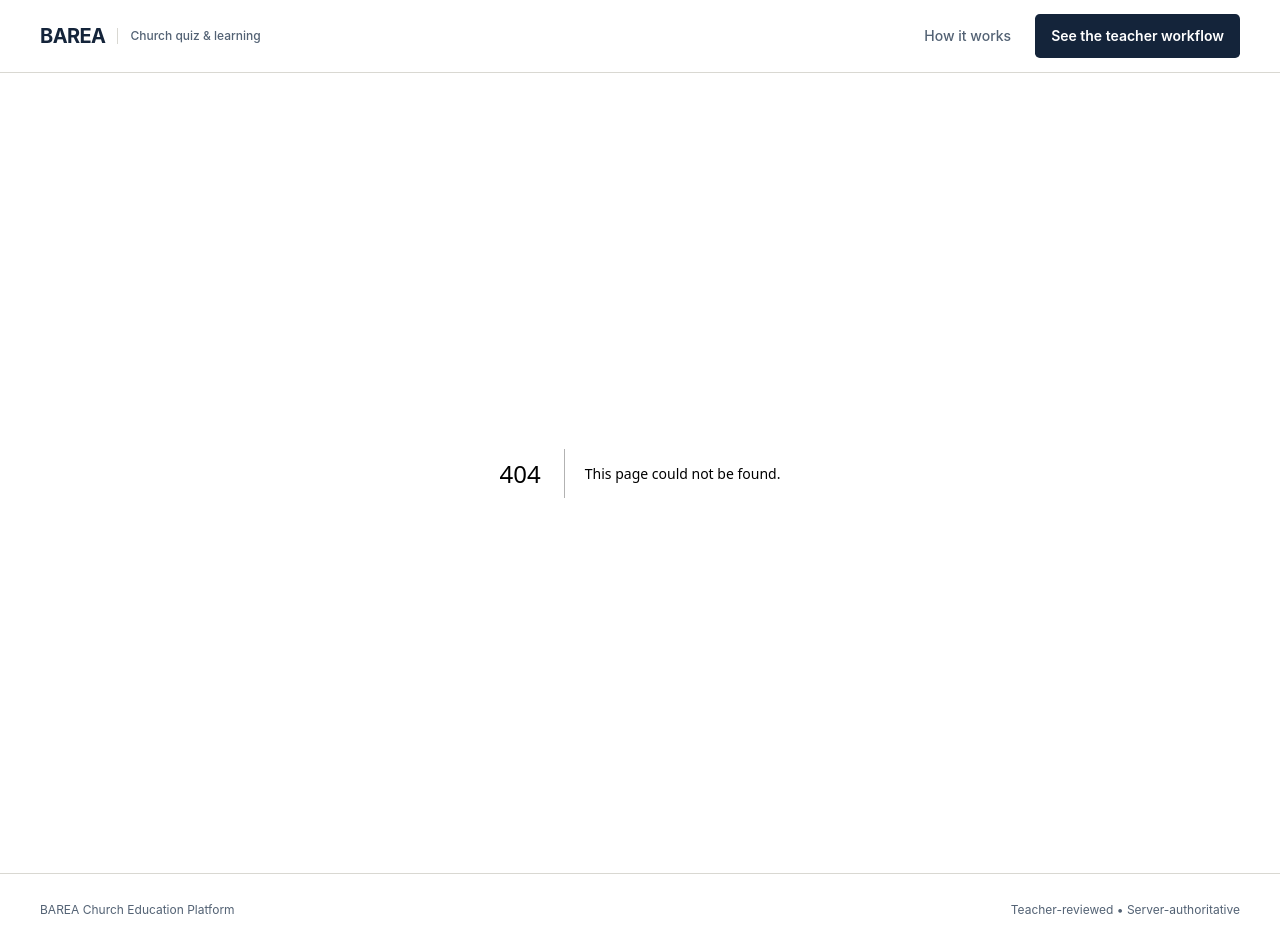
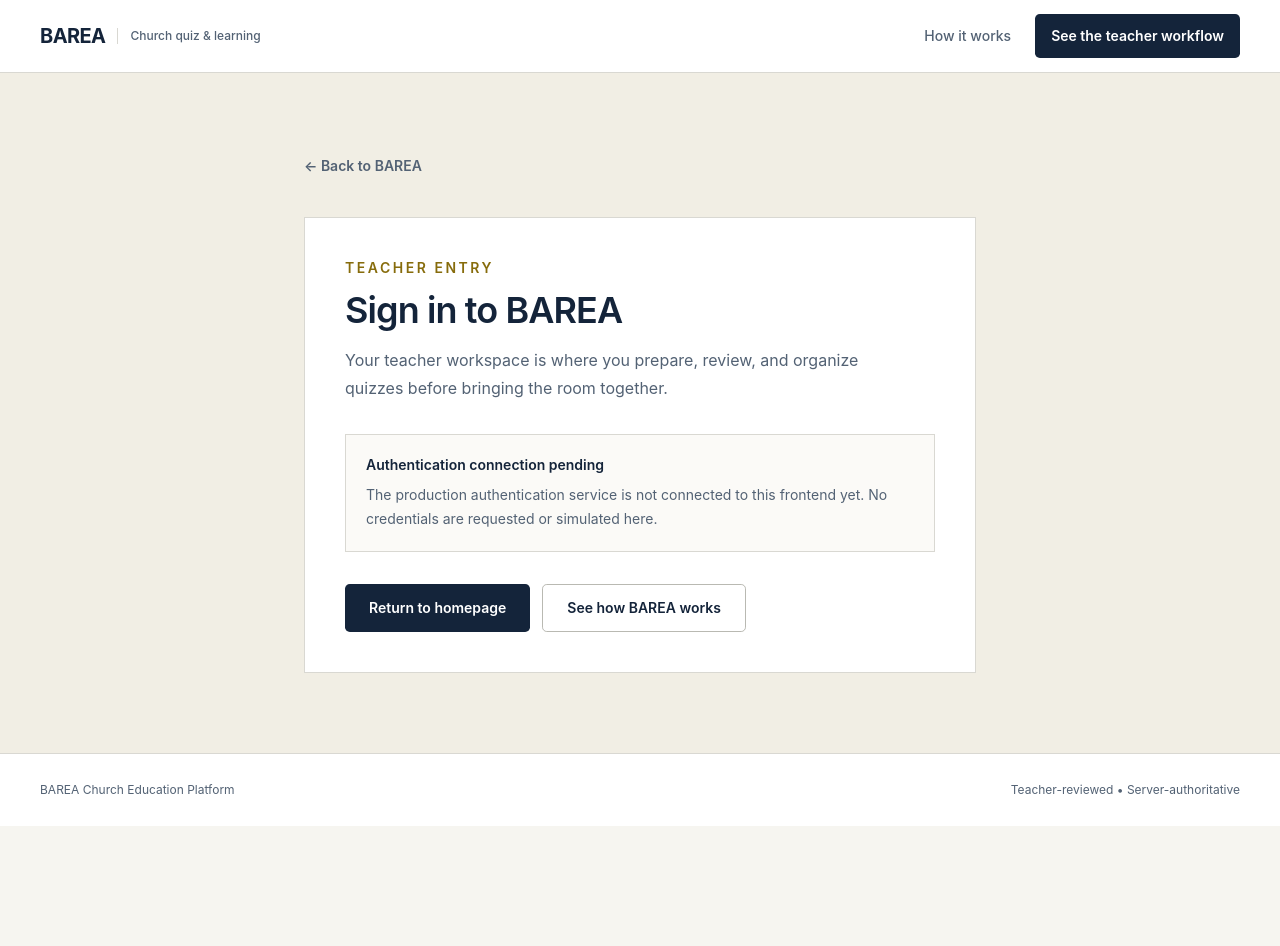
Before and after one commit to jbr01061981-hue/barea, a Next.js app: page /login in a window 1280 px wide. Before the commit this address had no page. After the commit the page ends 826 px from the top, so only its background shows below. Built offline with nearby package versions, Linux system fonts and the light colour scheme.

Commit message:
feat(frontend): add public teacher entry screen

```diff
--- /dev/null
+++ b/src/app/login/page.tsx
@@ -0,0 +1,50 @@
+import Link from 'next/link';
+
+export default function LoginPage() {
+  return (
+    <main className="min-h-[calc(100vh-9rem)] bg-[var(--barea-cream)] px-5 py-16 sm:px-8 sm:py-20 lg:px-10">
+      <div className="mx-auto max-w-2xl">
+        <Link
+          href="/"
+          className="text-sm font-semibold text-[var(--barea-ink-muted)] hover:text-[var(--barea-ink)] focus:outline-none focus-visible:ring-2 focus-visible:ring-[var(--barea-gold)] focus-visible:ring-offset-4"
+        >
+          ← Back to BAREA
+        </Link>
+
+        <div className="mt-10 border border-[var(--barea-border)] bg-white p-7 sm:p-10">
+          <p className="text-sm font-semibold uppercase tracking-[0.18em] text-[var(--barea-gold-dark)]">
+            Teacher entry
+          </p>
+          <h1 className="mt-3 text-3xl font-semibold tracking-[-0.025em] text-[var(--barea-ink)] sm:text-4xl">
+            Sign in to BAREA
+          </h1>
+          <p className="mt-4 max-w-xl text-base leading-7 text-[var(--barea-ink-muted)]">
+            Your teacher workspace is where you prepare, review, and organize quizzes before bringing the room together.
+          </p>
+
+          <div className="mt-8 border border-[var(--barea-border)] bg-[var(--barea-paper)] p-5">
+            <p className="text-sm font-semibold text-[var(--barea-ink)]">Authentication connection pending</p>
+            <p className="mt-2 text-sm leading-6 text-[var(--barea-ink-muted)]">
+              The production authentication service is not connected to this frontend yet. No credentials are requested or simulated here.
+            </p>
+          </div>
+
+          <div className="mt-8 flex flex-col gap-3 sm:flex-row">
+            <Link
+              href="/"
+              className="inline-flex min-h-12 items-center justify-center rounded-[var(--barea-radius-control)] bg-[var(--barea-ink)] px-6 text-sm font-semibold text-white transition-colors hover:bg-[var(--barea-ink-soft)] focus:outline-none focus-visible:ring-2 focus-visible:ring-[var(--barea-gold)] focus-visible:ring-offset-2"
+            >
+              Return to homepage
+            </Link>
+            <Link
+              href="/#how-it-works"
+              className="inline-flex min-h-12 items-center justify-center rounded-[var(--barea-radius-control)] border border-[var(--barea-border-strong)] bg-white px-6 text-sm font-semibold text-[var(--barea-ink)] transition-colors hover:bg-[var(--barea-paper)] focus:outline-none focus-visible:ring-2 focus-visible:ring-[var(--barea-gold)] focus-visible:ring-offset-2"
+            >
+              See how BAREA works
+            </Link>
+          </div>
+        </div>
+      </div>
+    </main>
+  );
+}
```
